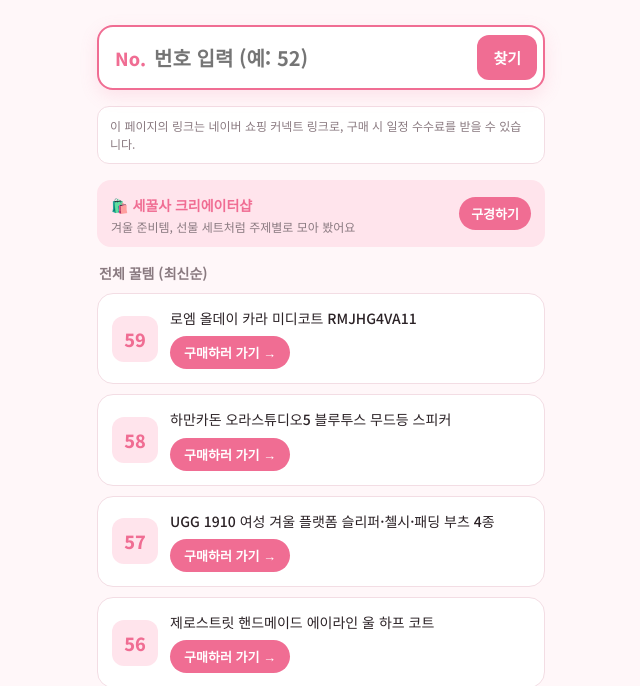
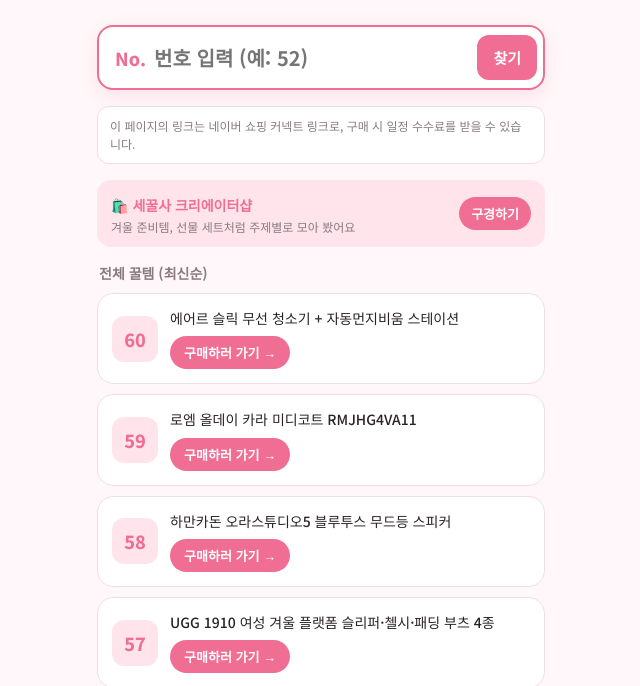
Before and after one commit to bumsu3873-hub/ggulitemlog, a plain HTML site: page index.html in a window 1280 px wide. Shown: the part 131-817 px from the top of the page, without its empty margins (319-959 px from the left). Drawn offline with Linux system fonts and the light colour scheme.

Commit message:
상품 추가: 에어르 슬릭 무선 청소기 + 자동먼지비움 스테이션
Co-Authored-By: Claude Opus 5.5 <noreply@anthropic.com>

```diff
--- a/index.html
+++ b/index.html
@@ -148,7 +148,8 @@ const items = [
   ["제로스트릿 핸드메이드 에이라인 울 하프 코트", "https://naver.me/5PW48Ygu"],
   ["UGG 1910 여성 겨울 플랫폼 슬리퍼·첼시·패딩 부츠 4종", "https://naver.me/GtYsLcsm"],
   ["하만카돈 오라스튜디오5 블루투스 무드등 스피커", "https://naver.me/x7eWnzr5"],
-  ["로엠 올데이 카라 미디코트 RMJHG4VA11", "https://naver.me/5dhiCmPU"]
+  ["로엠 올데이 카라 미디코트 RMJHG4VA11", "https://naver.me/5dhiCmPU"],
+  ["에어르 슬릭 무선 청소기 + 자동먼지비움 스테이션", "https://naver.me/Ge7ipucx"]
 ];
 
 const card = (n, [name, url]) => `
```
